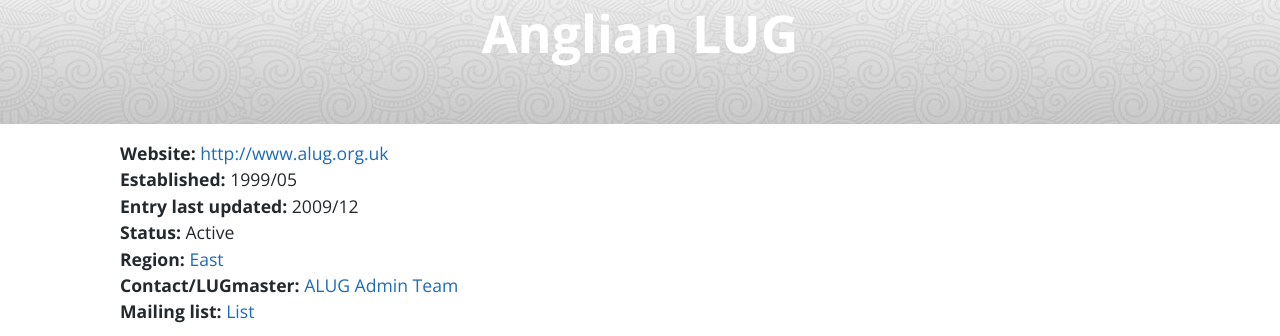
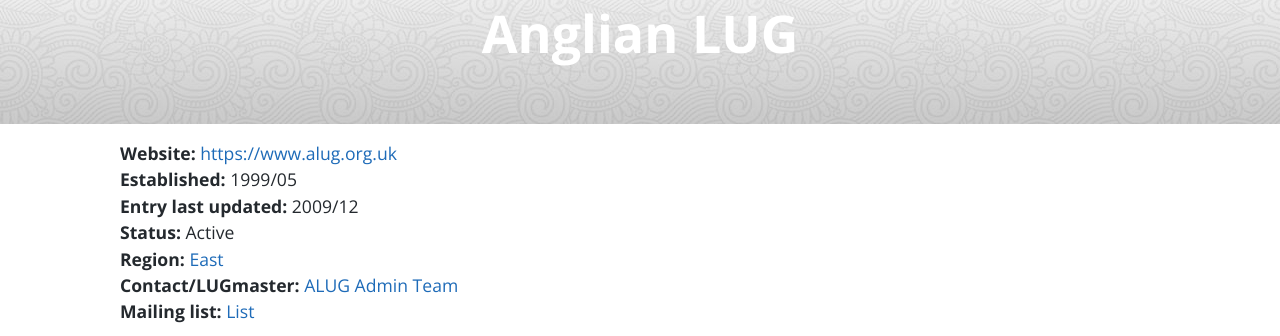
Before and after one commit to lugorguk/lug.org.uk-website, a Jekyll site: the page built from _posts/0000-01-01-Anglian LUG.md, in a window 1280 px wide. Shown: the part 125-461 px from the top of the page. Built offline with Jekyll 4.4.1, drawn with Linux system fonts in a browser that asks for light colours; some of the changed lines change nothing that is shown; grey boxes are pictures that could not be loaded.

Commit message:
updated to https links

```diff
--- a/_posts/0000-01-01-Anglian LUG.md
+++ b/_posts/0000-01-01-Anglian LUG.md
@@ -1,15 +1,15 @@
 ---
 layout: lug
 title: Anglian LUG
-website: http://www.alug.org.uk
+website: https://www.alug.org.uk
 established_date: 1999/05
 status: Active
 last_update: 12/2009
 categories: East
-url: http://lug.org.uk/node/43
+url: https://lug.org.uk/node/43
 contact_address: mailto:main-admin@lists.alug.org.uk
 contact: ALUG Admin Team
-mailing_list: http://lists.alug.org.uk/mailman/listinfo/main
+mailing_list: https://lists.alug.org.uk/mailman/listinfo/main
 permalink: lugs/East/Anglian LUG/
 location:
   latitude: 52.63
```
